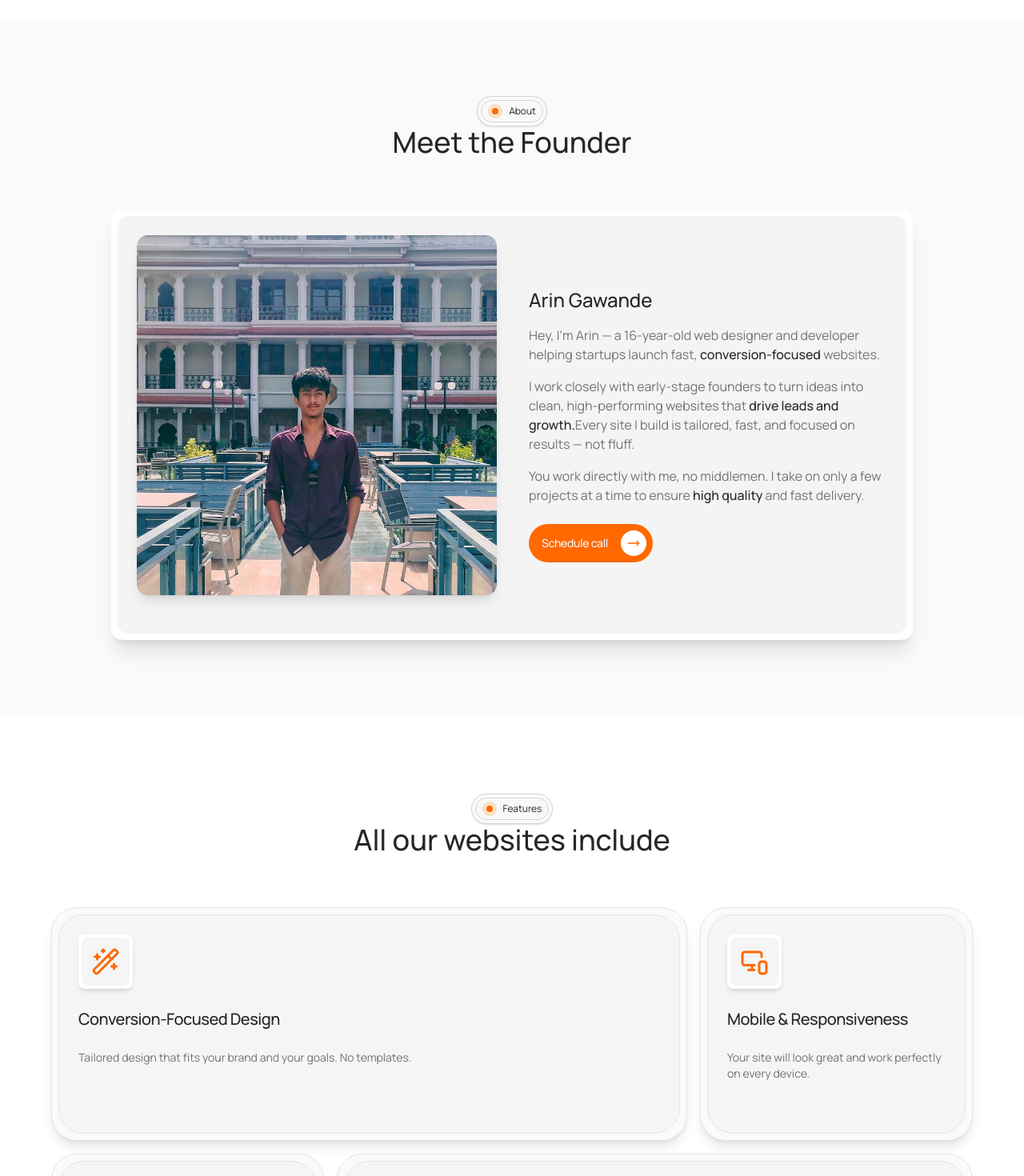
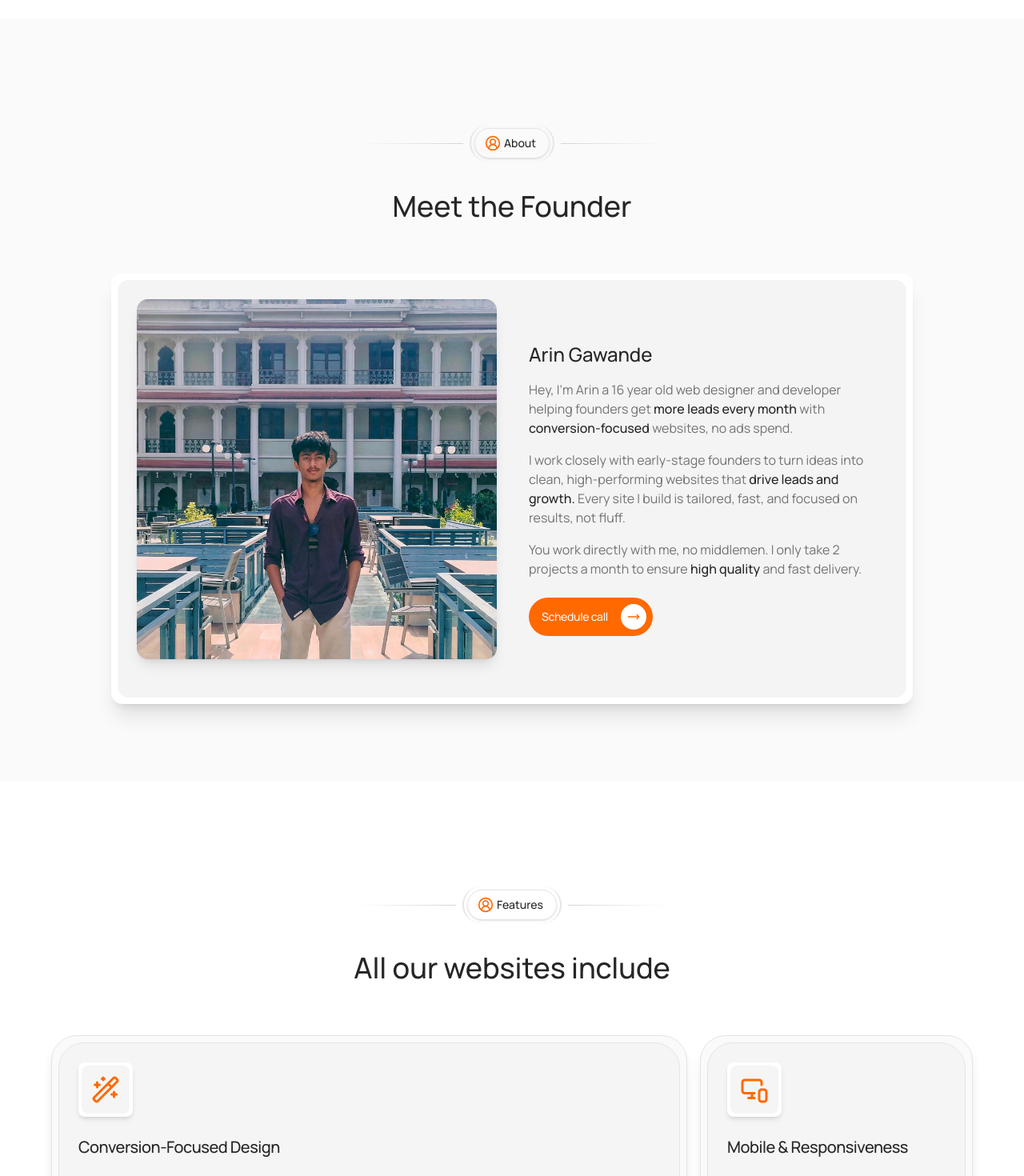
Before and after one commit to Arin7712/arin-portfolio, a Next.js app: page / in a window 1280 px wide. Shown: the part 760-2230 px from the top of the page at 80% size. Built offline with nearby package versions, Linux system fonts and the light colour scheme.

Commit message:
refined the content and design

```diff
--- a/components/About.tsx
+++ b/components/About.tsx
@@ -4,7 +4,7 @@ import { Inter } from "next/font/google";
 import Image from "next/image";
 import React from "react";
 import { Button } from "./ui/button";
-import { MoveRight } from "lucide-react";
+import { CircleDollarSign, CircleUserRound, MoveRight, SquareUser, UserRoundSearch } from "lucide-react";
 import { motion } from "framer-motion";
 import Link from "next/link";
 import ActionButton from "./ActionButton";
@@ -28,13 +28,19 @@ const About = () => {
         {/* Tag */}
         <motion.div
           {...fadeIn(0)}
-          className="bg-neutral-50 shadow-neutral-300/75 shadow-xs flex items-center gap-2 border-[1px] border-neutral-300 text-xs rounded-full px-1 py-1 z-40"
+          className="bg-neutral-50  flex items-center gap-2 text-xs rounded-full px-1 py-1 z-40"
         >
-          <div className="bg-neutral-100/40 flex items-center gap-2 border-[1px] px-2 py-1 border-neutral-300 rounded-full">
-            <div className="bg-orange-400/20 p-1 flex items-center justify-center rounded-full border-[1px] border-orange-400/10">
-              <div className="bg-orange-500 size-2 rounded-full"></div>
+          <div className="flex items-center justify-center gap-2 my-8 z-20">
+            <div className="h-[1px] w-32 bg-gradient-to-r from-transparent to-neutral-300"></div>
+
+            <div className="border-r-[2px] border-l-[2px] p-1 rounded-3xl">
+              <div className="px-3 pr-4 py-2 rounded-3xl border-[1px] shadow-sm text-sm font-medium flex items-center gap-1">
+                <CircleUserRound className="size-5 text-orange-500" />
+                <p>About</p>
+              </div>
             </div>
-            <p>About</p>
+
+            <div className="h-[1px] w-32 bg-gradient-to-l from-transparent to-neutral-300"></div>
           </div>
         </motion.div>
 
@@ -71,25 +77,25 @@ const About = () => {
               <h1 className="text-2xl font-medium">Arin Gawande</h1>
               <div className="text-md text-neutral-500 max-w-md space-y-4">
                 <p>
-                  Hey, I’m Arin — a 16-year-old web designer and developer
-                  helping startups launch fast,{" "}
+                  Hey, I’m Arin a 16 year old web designer and developer
+                  helping founders get <span className="font-medium text-neutral-800">more leads every month</span> with{" "}
                   <span className="font-medium text-neutral-800">
                     conversion-focused
                   </span>{" "}
-                  websites.
+                  websites, no ads spend.
                 </p>
                 <p>
                   I work closely with early-stage founders to turn ideas into
                   clean, high-performing websites that{" "}
                   <span className="font-medium text-neutral-800">
-                    drive leads and growth.
+                    drive leads and growth.{" "}
                   </span>
-                  Every site I build is tailored, fast, and focused on results —
+                   Every site I build is tailored, fast, and focused on results,
                   not fluff.
                 </p>
                 <p>
-                  You work directly with me, no middlemen. I take on only a few
-                  projects at a time to ensure{" "}
+                  You work directly with me, no middlemen. I only take 2
+                  projects a month to ensure{" "}
                   <span className="font-medium text-neutral-800">
                     high quality
                   </span>{" "}
--- a/components/Features.tsx
+++ b/components/Features.tsx
@@ -1,5 +1,6 @@
 "use client";
 import {
+  CircleUserRound,
   Grid2x2Check,
   Handshake,
   MonitorSmartphone,
@@ -39,13 +40,19 @@ const Features = () => {
           initial="hidden"
           whileInView="visible"
           viewport={{ once: true }}
-          className="bg-neutral-50 shadow-neutral-300/75 shadow-xs flex items-center gap-2 border-[1px] border-neutral-300 text-xs rounded-full px-1 py-1 z-40"
+          className="flex items-center gap-2 text-xs rounded-full px-1 py-1 z-40"
         >
-          <div className="bg-neutral-100/40 flex items-center gap-2 border-[1px] px-2 py-1 border-neutral-300 rounded-full">
-            <div className="bg-orange-400/20 p-1 flex items-center justify-center rounded-full border-[1px] border-orange-400/10">
-              <div className="bg-orange-500 size-2 rounded-full"></div>
+             <div className="flex items-center justify-center gap-2 my-8 z-20">
+            <div className="h-[1px] w-32 bg-gradient-to-r from-transparent to-neutral-300"></div>
+
+            <div className="border-r-[2px] border-l-[2px] p-1 rounded-3xl">
+              <div className="px-3 pr-4 py-2 rounded-3xl border-[1px] shadow-sm text-sm font-medium flex items-center gap-1">
+                <CircleUserRound className="size-5 text-orange-500" />
+                <p>Features</p>
+              </div>
             </div>
-            <p>Features</p>
+
+            <div className="h-[1px] w-32 bg-gradient-to-l from-transparent to-neutral-300"></div>
           </div>
         </motion.div>
 
--- a/components/Portfolio.tsx
+++ b/components/Portfolio.tsx
@@ -1,22 +1,25 @@
-'use client';
+"use client";
 
 import { Inter } from "next/font/google";
 import Image from "next/image";
 import React, { useState } from "react";
 import { Button } from "./ui/button";
 import Link from "next/link";
-import { MoveRight } from "lucide-react";
+import { CircleUserRound, MoveRight } from "lucide-react";
 import { motion } from "framer-motion";
 import { link } from "fs";
 
-const font = Inter({ weight: ["400", "500", "600", "700"], subsets: ["latin"] });
+const font = Inter({
+  weight: ["400", "500", "600", "700"],
+  subsets: ["latin"],
+});
 
 const portfolio = [
   {
     image: "/project1.png",
     title: "Saas",
     name: "SaasBoomi",
-    description: "We designed their website to feel as premium as their brand—elevating trust and positioning.",
+    description: "We designed their website to feel as premium as their brand, elevating trust and positioning.",
     link: "https://saasboomi.vercel.app/",
   },
   {
@@ -33,7 +36,7 @@ const portfolio = [
     description: "A conversion-focused website that drives leads and growth.",
     link: "https://saasboomi.vercel.app/",
   },
-    {
+  {
     image: "/project2.png",
     title: "Sales",
     name: "Scooter AI",
@@ -44,7 +47,8 @@ const portfolio = [
     image: "/project4.png",
     title: "Marketing",
     name: "Vision",
-    description: "A website that drives leads and growth with conversion-focused design.",
+    description:
+      "A website that drives leads and growth with conversion-focused design.",
     link: "https://ads-agency-mockup.vercel.app/",
   },
 ];
@@ -74,13 +78,23 @@ const Portfolio = () => {
         whileInView={{ opacity: 1, y: 0 }}
         transition={{ duration: 0.6 }}
         viewport={{ once: true }}
-        className="flex flex-col gap-4 max-w-xl items-center"
+        className="flex flex-col max-w-xl items-center"
       >
-        <div className="bg-neutral-100 border-[1px] w-fit border-neutral-300 text-xs rounded-full px-8 py-1 uppercase z-40">
-          <p className={font.className}>✨ Portfolio</p>
+        <div className="flex items-center justify-center gap-2 my-8 z-20">
+          <div className="h-[1px] w-32 bg-gradient-to-r from-transparent to-neutral-300"></div>
+
+          <div className="border-r-[2px] border-l-[2px] p-1 rounded-3xl">
+            <div className="px-3 pr-4 py-2 rounded-3xl border-[1px] shadow-sm text-sm font-medium flex items-center gap-1">
+              <CircleUserRound className="size-5 text-orange-500" />
+              <p>Portfolio</p>
+            </div>
+          </div>
+
+          <div className="h-[1px] w-32 bg-gradient-to-l from-transparent to-neutral-300"></div>
         </div>
-        <h1 className="md:text-4xl text-3xl font-medium">
-          Results In Action
+
+        <h1 className="md:text-4xl text-3xl font-medium text-center">
+          Results in Action
         </h1>
       </motion.div>
 
@@ -117,8 +131,9 @@ const Portfolio = () => {
 
               <div className="border-t-[1px] py-6 w-full md:mt-0 mt-10">
                 <Link href={item.link}>
-                  <Button className="px-6 rounded-full bg-neutral-100 text-orange-500 border-[1px]">
-                    Explore the Site <MoveRight />
+      <Button className="px-1 pl-4 py-4 tracking-tight text-sm rounded-full gap-4 bg-orange-500 text-neutral-100 z-20 hover:cursor-pointer hover:text-neutral-100">
+                    Explore the Site
+        <MoveRight className="bg-white p-2 rounded-full text-orange-500 size-8"/>
                   </Button>
                 </Link>
               </div>
--- a/components/Pricing.tsx
+++ b/components/Pricing.tsx
@@ -109,10 +109,10 @@ const Pricing = () => {
           <div className="h-[1px] w-32 bg-gradient-to-l from-transparent to-neutral-300"></div>
         </div>
         <h1 className="md:text-4xl text-3xl font-medium z-20">
-          Start Creating Effotlessly without burning hole in your pocket
+          Invest in what moves the needle
         </h1>
       </motion.div>
-      <Pricing2Demo/>
+      <Pricing2Demo />
     </div>
   );
 };
--- a/components/Pricing2Demo.tsx
+++ b/components/Pricing2Demo.tsx
@@ -18,7 +18,7 @@ const demoData = {
       ],
       button: {
         text: "Purchase",
-        url: "https://www.shadcnblocks.com",
+        url: "https://calendly.com/aringawande7712/30min?month=2025-07",
       },
     },
     {
@@ -36,7 +36,7 @@ const demoData = {
       ],
       button: {
         text: "Purchase",
-        url: "https://www.shadcnblocks.com",
+        url: "https://calendly.com/aringawande7712/30min?month=2025-07",
       },
     },
   ],
--- a/components/Testimonials.tsx
+++ b/components/Testimonials.tsx
@@ -1,6 +1,6 @@
 "use client";
 
-import { MoveRight, Star } from "lucide-react";
+import { CircleUserRound, MoveRight, Star } from "lucide-react";
 import { Inter } from "next/font/google";
 import Image from "next/image";
 import React from "react";
@@ -69,10 +69,18 @@ const Testimonials = () => {
           viewport={{ once: true }}
           className="flex flex-col gap-4 max-w-xl items-center"
         >
-          <div className="bg-neutral-100 text-neutral-800 border-[1px] w-fit border-neutral-300 text-xs rounded-full px-8 py-1 uppercase z-40">
-            <p className={font.className}>✨ Testimonials</p>
+          <div className="flex items-center justify-center gap-2 my-8 z-20">
+            <div className="h-[1px] w-32 bg-gradient-to-r from-transparent to-neutral-300"></div>
+
+            <div className="border-r-[2px] border-l-[2px] p-1 rounded-3xl">
+              <div className="px-3 pr-4 py-2 rounded-3xl border-[1px] shadow-sm text-sm font-medium flex items-center gap-1">
+                <CircleUserRound className="size-5 text-orange-500" />
+                <p>Testimonials</p>
+              </div>
+            </div>
+
+            <div className="h-[1px] w-32 bg-gradient-to-l from-transparent to-neutral-300"></div>
           </div>
-          <h1 className="md:text-4xl text-3xl font-medium">What People Say</h1>
         </motion.div>
 
         {/* Testimonials Grid */}
```
Lines whose indentation alone changed are shown as unchanged.
